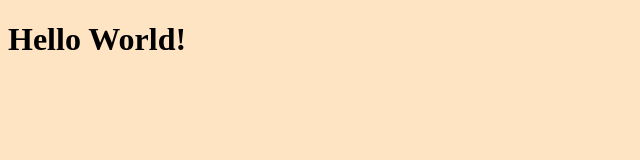
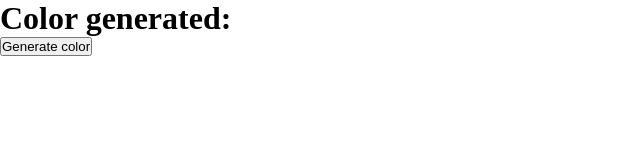
Before and after one commit to guerreiropedr0/color-generator, a website built with webpack: page src/index.html in a window 1280 px wide. Shown: the whole page, without its empty margins (0-640 px from the left). Built offline with nearby package versions, Linux system fonts and the light colour scheme.

Commit message:
Add HTML structure

```diff
--- a/src/index.html
+++ b/src/index.html
@@ -3,9 +3,12 @@
   <head>
     <meta charset="UTF-8" />
     <meta name="viewport" content="width=device-width, initial-scale=1.0" />
-    <title>Template</title>
+    <title>Color Generator</title>
   </head>
   <body>
-    <h1>Hello!</h1>
+    <main>
+      <h1>Color generated: <span id="color"></span></h1>
+      <button type="button">Generate color</button>
+    </main>
   </body>
 </html>
--- a/src/script.js
+++ b/src/script.js
@@ -1,7 +1 @@
 import './style.css';
-
-const helloWorld = () => {
-  document.querySelector('h1').innerHTML = 'Hello World!';
-};
-
-helloWorld();
--- a/src/style.css
+++ b/src/style.css
@@ -1,3 +1,10 @@
-body {
-  background-color: bisque;
+*,
+*::before,
+*::after {
+  margin: 0;
+  padding: 0;
+  box-sizing: border-box;
+  text-decoration: none;
+  list-style: none;
+  color: inherit;
 }
--- a/webpack.config.js
+++ b/webpack.config.js
@@ -2,7 +2,7 @@ const path = require('path');
 const HtmlWebpackPlugin = require('html-webpack-plugin');
 
 module.exports = {
-  mode: 'production',
+  mode: 'development',
   entry: './src/script.js',
   devServer: {
     static: './dist',
```
Also changed, not shown: dist/index.html, dist/main.js.
